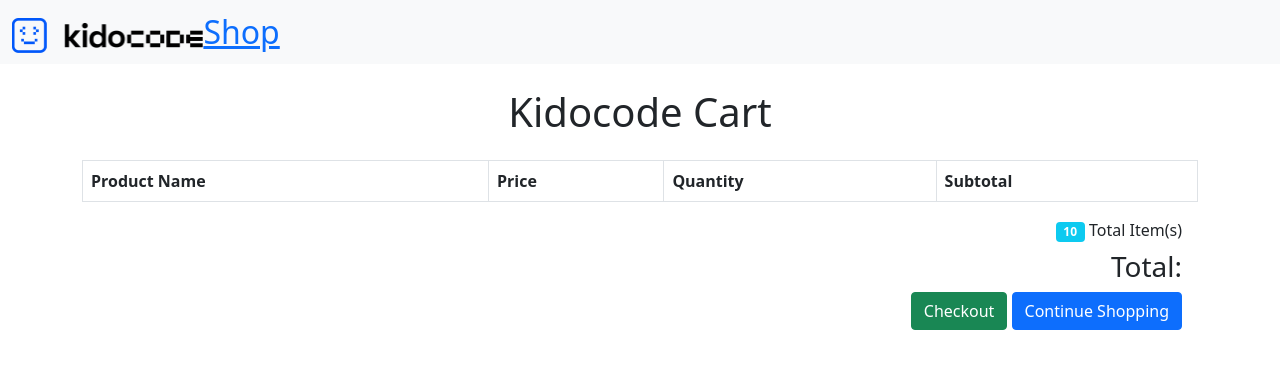
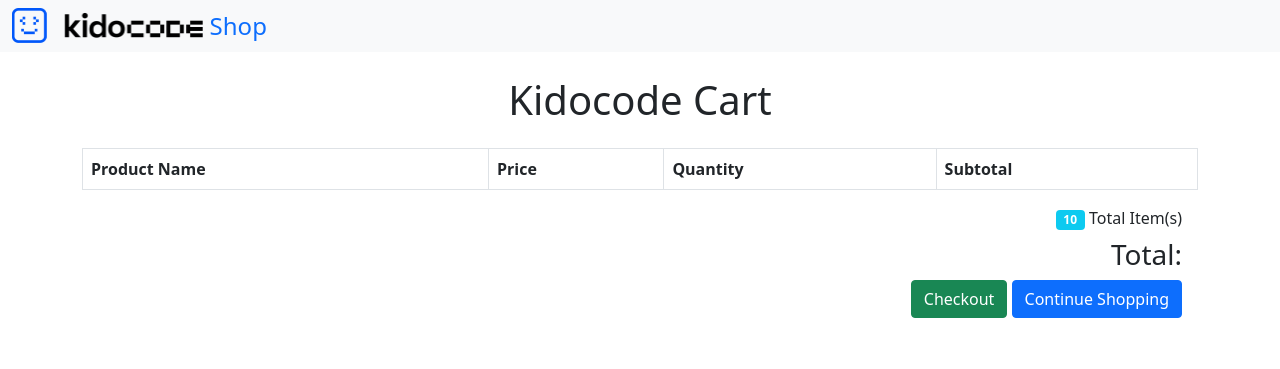
Before and after one commit to nicktkl/Kidocode_Shop_E-Commerce-, a Flask app: template templates/homepage/Cart.html in a window 1280 px wide. Shown: the top 369 px of the page. Run offline with Flask 3, Linux system fonts and the light colour scheme; the template is opened without the code that fills it: most values are stand-ins (such as "Sample title", 1, 10 or a date in 2020); lists and menus that the app fills with data are empty; parts of the project's set-up code (start-up, migrations or seed data) failed here and were passed over.

Commit message:
Updated 'Cart' HTML

```diff
--- a/templates/homepage/Cart.html
+++ b/templates/homepage/Cart.html
@@ -8,10 +8,12 @@
         <meta name="viewport" content="width=device-width, initial-scale=1.0">
     </head>
     <body>
-        <nav class="navbar navbar-light bg-light">
+        <nav class="navbar navbar-expand-lg navbar-light bg-light">
             <div class="container-xxl">
-                <a href="{{ url_for('home')}}" class="nav-brand fs-2"><img src="./static/images/kidocode_logo.png" alt="kidocode-logo" width="191.375">Shop</a>
-            </div>
+                <a href="{{ url_for('home') }}" class="nav-brand fs-4 text-decoration-none">
+                    <img src="./static/images/kidocode_logo.png" alt="kidocode-logo" width="191.375" class="d-inline-block align-top">
+                    Shop
+                </a>
         </nav>
         <h1 class="text-center my-4">Kidocode Cart</h1>
         <div class="container">
```
